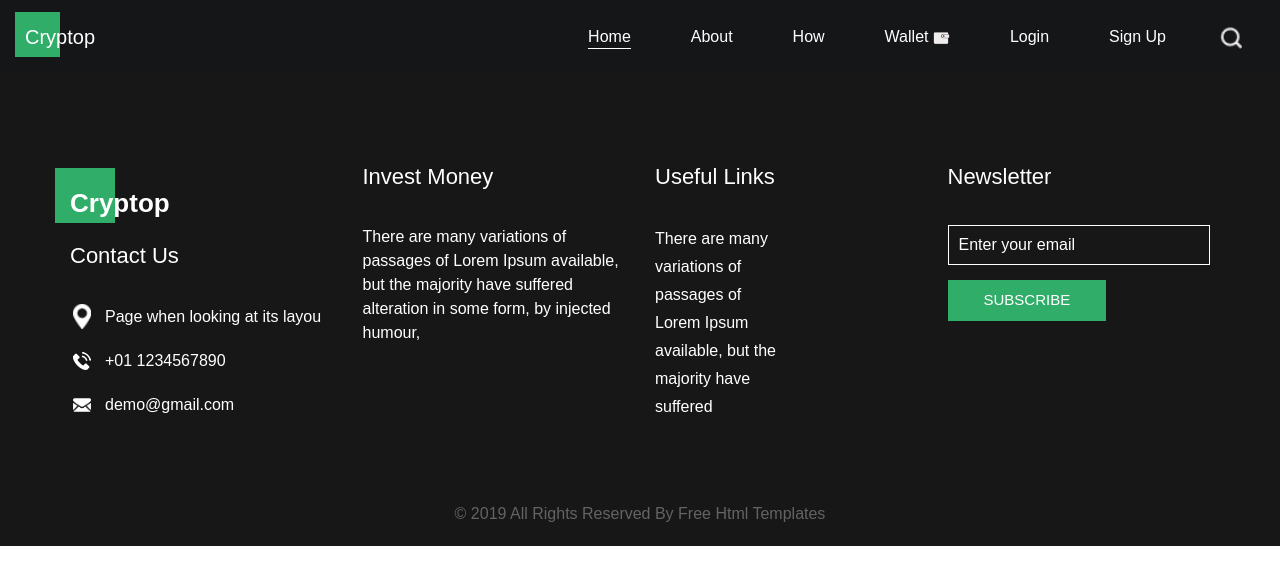
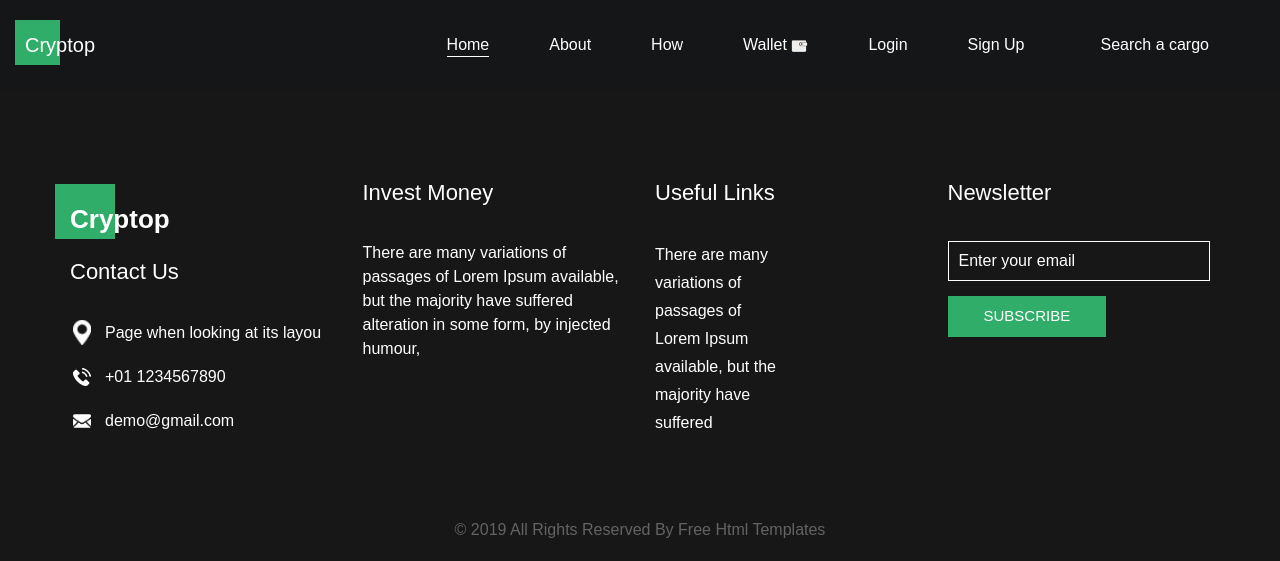
Before and after one commit to wannacry601/IMSE2113_GP, a Django app: page / in a window 1280 px wide. Shown: the top 561 px of the page. Run offline with Django 4.2, Linux system fonts and the light colour scheme; a user stored in the database is signed in; some libraries are stand-ins or nearby versions; some web fonts are replaced.

Commit message:
complete search

```diff
--- a/AssetMgr/forms.py
+++ b/AssetMgr/forms.py
@@ -53,5 +53,5 @@ class Cargo(forms.Form):
     #               'category',)
 
 class SearchForm(forms.Form):
-    type = forms.ChoiceField(choices=(('id', 'id'), ('name', 'name'), ('destination', 'destination'), ('desc', 'desc'))) # extension: search by date
+    type = forms.ChoiceField(required=True, choices=(('id', 'id'), ('name', 'name'), ('destination', 'destination'), ('desc', 'description'))) # extension: search by date
     query_string = forms.CharField(max_length=32)
--- a/AssetMgr/templates/layout.html
+++ b/AssetMgr/templates/layout.html
@@ -17,6 +17,9 @@
   <!-- slider stylesheet -->
   <!-- slider stylesheet -->
   {% load static %}
+  {% block style %}
+
+  {% endblock %}
   <link rel="stylesheet" type="text/css"
     href="{% static 'owl.carousel.min.css' %}" />
 
@@ -60,16 +63,18 @@
                   </a>
                 </li>
                 <li class="nav-item">
-                  <a class="nav-link" href="#"> Login</a>
+                  <a class="nav-link" href=""> Login</a>
                 </li>
                 <li class="nav-item">
-                  <a class="nav-link" href="#"> Sign Up</a>
+                  <a class="nav-link" href=""> Sign Up</a>
                 </li>
               </ul>
               <div class="user_option">
-                <form class="form-inline my-2 my-lg-0 ml-0 ml-lg-4 mb-3 mb-lg-0">
+                <!-- <form class="form-inline my-2 my-lg-0 ml-0 ml-lg-4 mb-3 mb-lg-0">
                   <button class="btn  my-2 my-sm-0 nav_search-btn" type="submit"></button>
-                </form>
+                </form> -->
+                <a class="nav-link" href=""> Search a cargo</a>
+
               </div>
             </div>
           </div>
--- a/AssetMgr/views.py
+++ b/AssetMgr/views.py
@@ -11,6 +11,7 @@ from rest_framework.renderers import JSONRenderer
 from django.utils.timezone import datetime
 from .serializers import *
 from . import models, forms
+from django.contrib.auth import decorators
 from django.contrib.auth import login, logout
 import pandas
 
@@ -20,7 +21,7 @@ debug = True #Turn false when in production
 
 
 # home = lambda request: render(request, 'blank.html')
-
+@decorators.login_required
 def index(request):
     user = request.user
     if user.is_authenticated:
@@ -32,6 +33,7 @@ def index(request):
 
 home = index
 
+@decorators.login_required
 def how(request):
     user = request.user
     if user.is_authenticated:
@@ -41,6 +43,7 @@ def how(request):
     else:
         return redirect(app_login)
 
+@decorators.login_required
 def about(request):
     user = request.user
     if user.is_authenticated:
@@ -50,6 +53,7 @@ def about(request):
     else:
         return redirect(app_login)
 
+@decorators.login_required
 def app_login(request):
     empty_form = forms.LoginForm()
     if request.method == "POST":
@@ -79,8 +83,7 @@ def app_login(request):
     else:
         return render(request, 'login.html', {'error': False, 'form': empty_form})
 
-
-
+@decorators.login_required
 def app_logout(request):
     if request.method == "POST":
         user = request.user
@@ -99,13 +102,15 @@ def app_logout(request):
     else:
         return redirect(home)
 
-
+@decorators.login_required
 def changeUser(request):
     pass
 
+@decorators.login_required
 def addUser(request):
     return render(request, "add_user.html")
 
+@decorators.login_required
 def addCargo(request):
     if request.method == 'POST':
         form = forms.Cargo(request.POST)
@@ -118,9 +123,11 @@ def addCargo(request):
         form = forms.Cargo()
         return render(request, 'add_cargo.html', {'form': form, 'error':2})
 
+@decorators.login_required
 def changeCargo(request):
     pass
 
+@decorators.login_required
 def search(request):
     try:
         query_string = request.GET['query_string']
@@ -132,19 +139,31 @@ def search(request):
     except KeyError:
         search_type = None
 
+    form = forms.SearchForm()
+
     if not search_type:
-        form = forms.SearchForm()
-        return render(request, 'search.html', {'form': form})
+        return render(request, 'search.html', {'form': form, 'found': True})
 
     query_string = query_string.strip()
     query_string = '.*' + query_string + '.*'
     if query_string == '':
-        return render(request, 'search.html', {"queryset": None})
+        return render(request, 'search.html', {'found': False})
 
     if search_type == 'name':
         queryset = models.Cargo.objects.filter(name__regex=query_string)
-        return render(request, 'search.html', {"queryset": queryset})
+        return render(request, 'search.html', {"queryset": queryset, 'found': True})
+    if search_type == 'id':
+        queryset = models.Cargo.objects.filter(id__regex=query_string)
+        return render(request, 'search.html', {"queryset": queryset, 'found': True})
+    if search_type == 'destination':
+        queryset = models.Cargo.objects.filter(destination__regex=query_string)
+        return render(request, 'search.html', {"queryset": queryset, 'found': True})
+    if search_type == 'desc':
+        queryset = models.Cargo.objects.filter(desc__regex=query_string)
+        return render(request, 'search.html', {"queryset": queryset, 'found': True})
+    return render(request, 'search.html', {'found': True, 'form':form})
 
+@decorators.login_required
 def inventoryReport(request):
     cargo_set = models.Cargo.objects.all()
     if request.method == "POST":
@@ -156,6 +175,7 @@ def inventoryReport(request):
     else:
         return HttpResponse('Method not allowed!')
 
+@decorators.login_required
 def userReport(request):
     user_set = User.objects.all()
     if request.method == "POST":
```
Also changed, not shown: AssetMgr/templates/search.html (+50 -10 lines).
